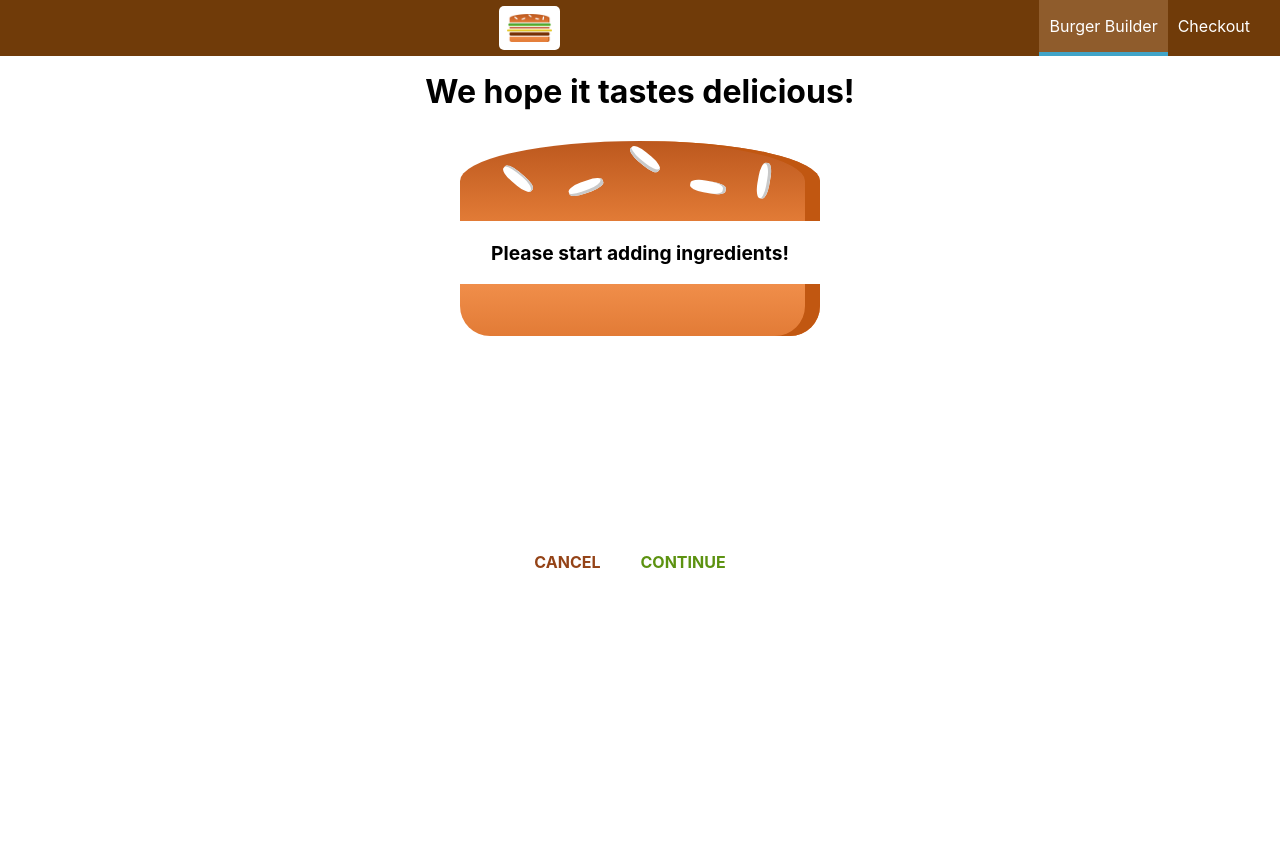
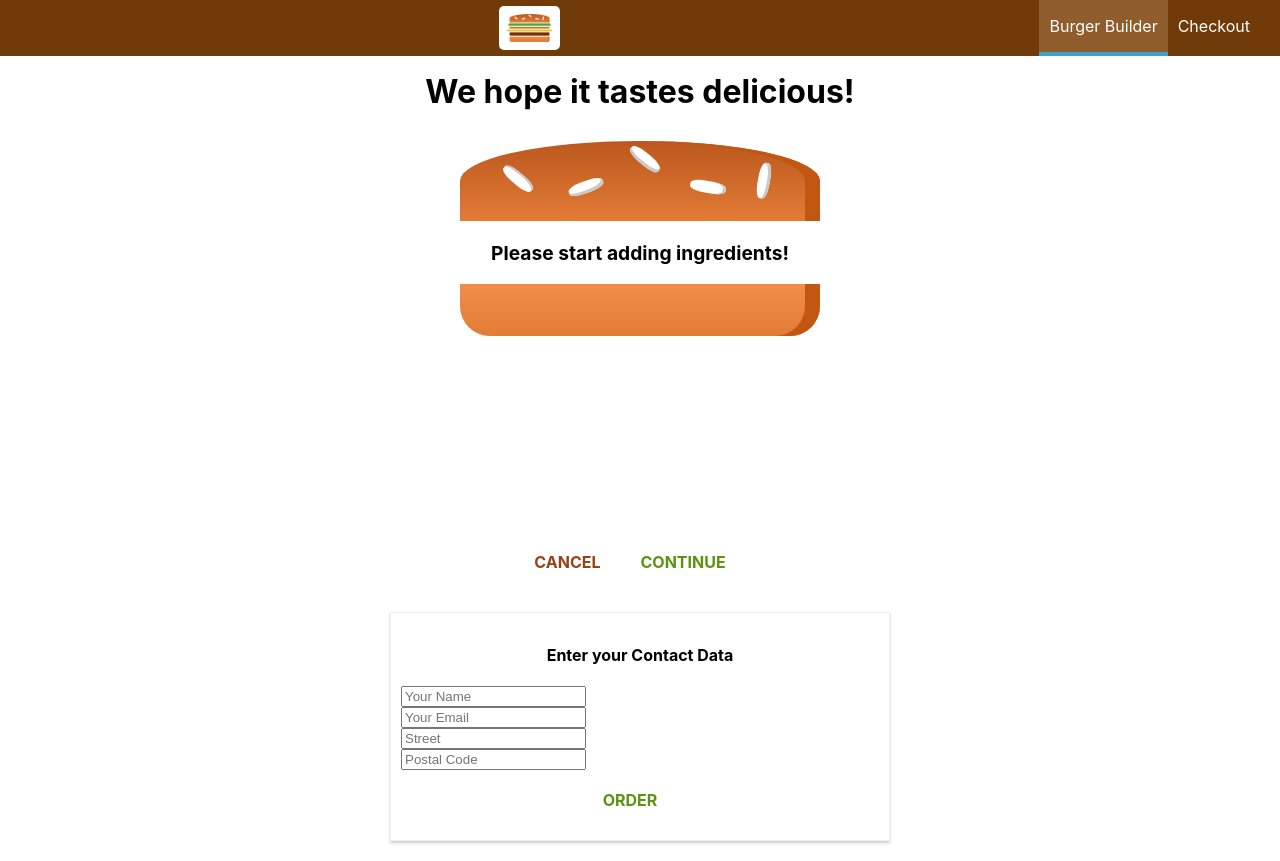
Before and after one commit to vjpal3/React-App-Burger-Builder, a React (Create React App) app: page /checkout in a window 1280 px wide. Both pictures are taken after a click on the button "CONTINUE". Before the commit the page ends 800 px from the top, so only its background shows below. Built offline with nearby package versions, Linux system fonts and the light colour scheme.

Commit message:
Navigate to ContactData component

```diff
--- a/src/containers/Checkout/Checkout.js
+++ b/src/containers/Checkout/Checkout.js
@@ -1,5 +1,8 @@
 import React, { Component } from 'react';
+import { Route } from 'react-router-dom';
+
 import CheckoutSummary from '../../components/Order/CheckoutSummary/CheckoutSummary';
+import ContactData from '../../containers/Checkout/ContactData/ContactData';
 
 class Checkout extends Component {
   state = {
@@ -38,6 +41,10 @@
           checkoutCancelled={this.checkoutCancelledHandler}
           checkoutContinued={this.checkoutContinuedHandler}
         />
+        <Route
+          path={this.props.match.path + '/contact-data'}
+          component={ContactData}
+        />
       </div>
     );
   }
--- /dev/null
+++ b/src/containers/Checkout/ContactData/ContactData.js
@@ -0,0 +1,51 @@
+import React, { Component } from 'react';
+import Button from '../../../components/UI/Button/Button';
+import classes from './ContactData.module.css';
+
+class ContactData extends Component {
+  state = {
+    name: '',
+    email: '',
+    address: {
+      street: '',
+      postalCode: ''
+    }
+  };
+
+  render() {
+    return (
+      <div className={classes.ContactData}>
+        <h4>Enter your Contact Data</h4>
+        <form>
+          <input
+            className={classes.Input}
+            type='text'
+            name='name'
+            placeholder='Your Name'
+          />
+          <input
+            className={classes.Input}
+            type='text'
+            name='email'
+            placeholder='Your Email'
+          />
+          <input
+            className={classes.Input}
+            type='text'
+            name='street'
+            placeholder='Street'
+          />
+          <input
+            className={classes.Input}
+            type='text'
+            name='postal'
+            placeholder='Postal Code'
+          />
+          <Button btnType='Success'>ORDER</Button>
+        </form>
+      </div>
+    );
+  }
+}
+
+export default ContactData;
--- /dev/null
+++ b/src/containers/Checkout/ContactData/ContactData.module.css
@@ -0,0 +1,19 @@
+.ContactData {
+  margin: 20px auto;
+  width: 80%;
+  text-align: center;
+  box-shadow: 0 2px 3px #ccc;
+  border: 1px solid #eee;
+  padding: 10px;
+  box-sizing: border-box;
+}
+
+.Input {
+  display: block;
+}
+
+@media (min-width: 600px) {
+  .ContactData {
+    width: 500px;
+  }
+}
```
